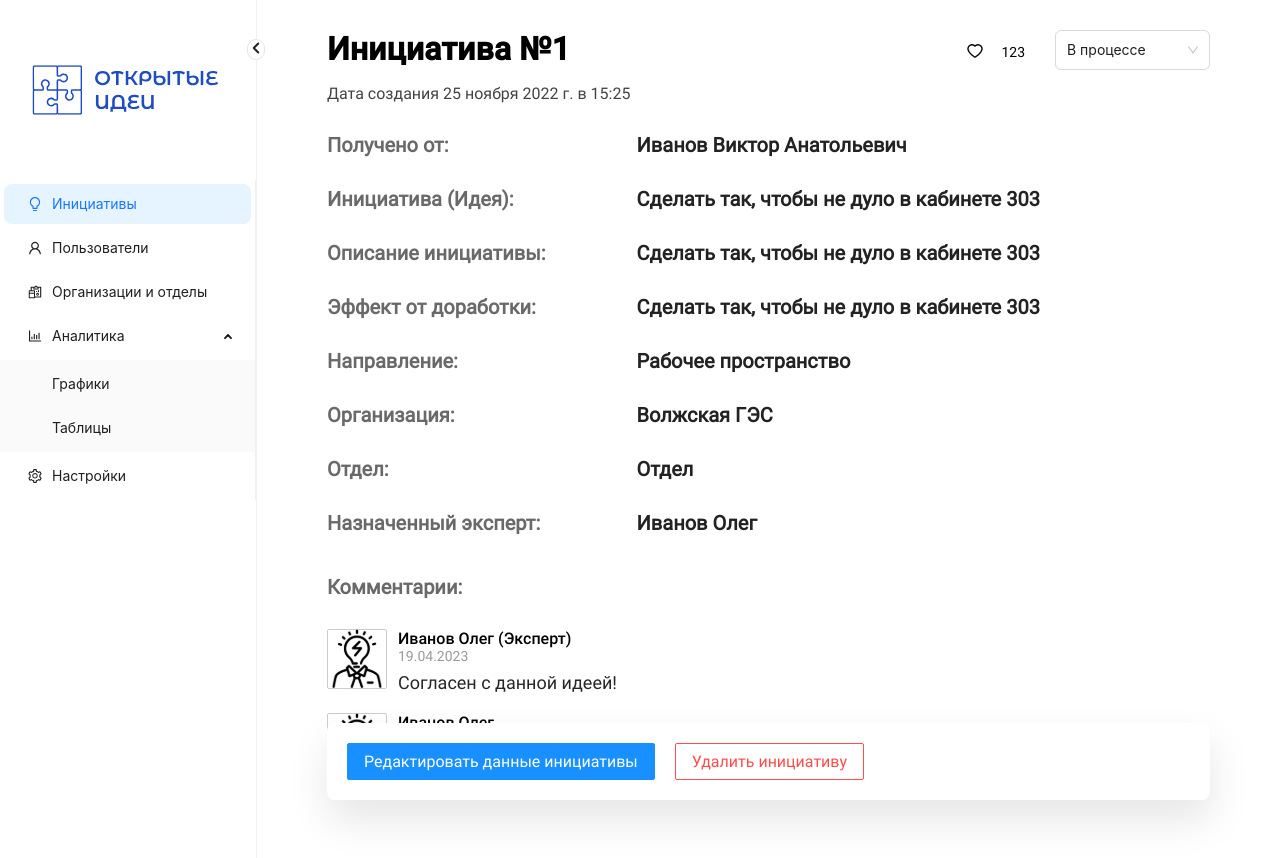
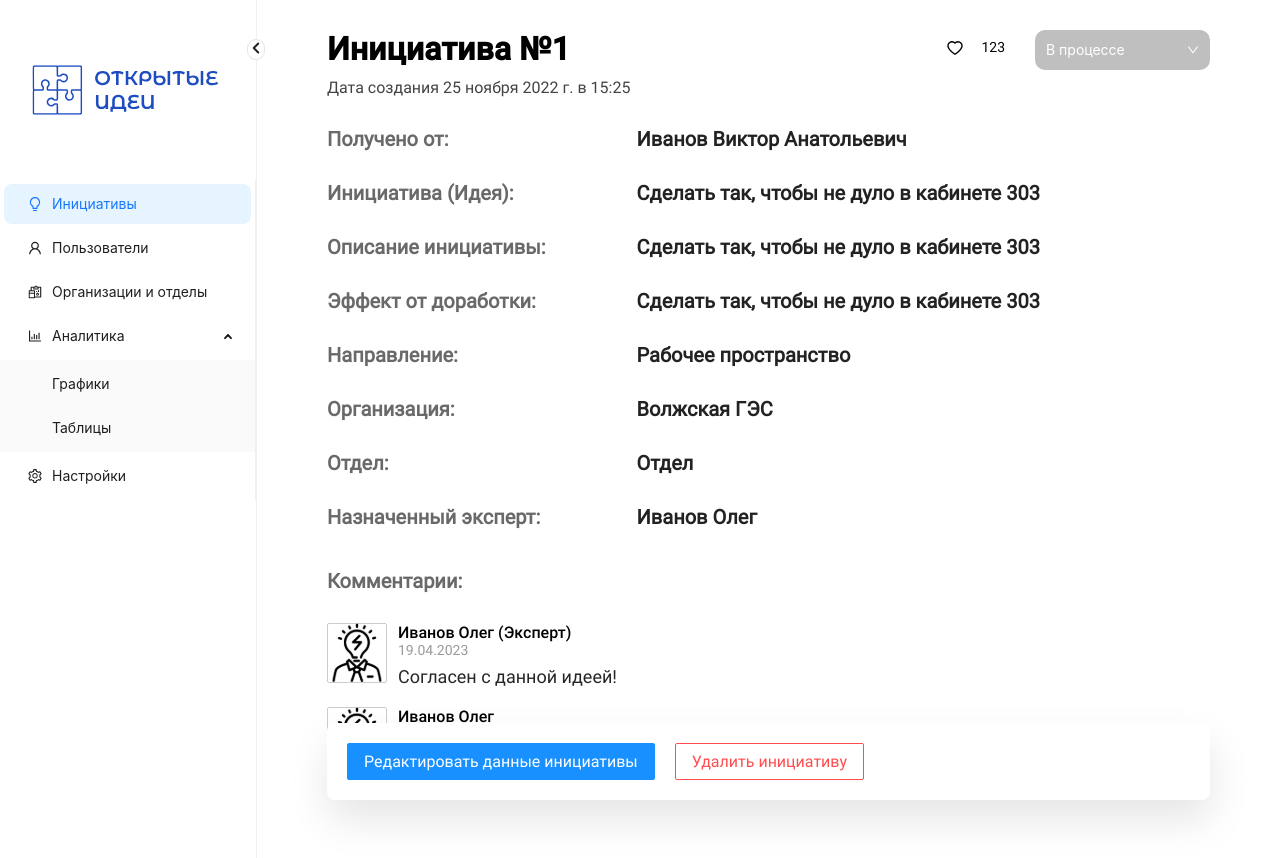
Before and after one commit to Fiwer9/open-ideas-frontend, a Next.js app: page /queries/adminApplication in a window 1280 px wide. Shown: the top 858 px of the page. Built offline with nearby package versions, Linux system fonts and the light colour scheme; no server answers.

Commit message:
Correction of selection and indentation

```diff
--- a/components/QueryComponents/AdminApplicationCard.tsx
+++ b/components/QueryComponents/AdminApplicationCard.tsx
@@ -25,8 +25,8 @@ export const AdminApplicationCard = () => {
                   </div>
 
                   <Select
-                    className={styles.select}
-                    style={{color: '#BFBFBF'}}
+                    className='select'
+                    style={{width: 175}}
                     defaultValue="В процессе"
                     options={[
                       { value: 'value1', label: 'В процессе' },
--- a/components/QueryComponents/styles/AdminApplicationCard.module.scss
+++ b/components/QueryComponents/styles/AdminApplicationCard.module.scss
@@ -37,17 +37,14 @@
         display: flex;
         flex-direction: row;
 
-        .select {
-          height: 40px;
-          min-width: 155px;
-        }
-
         .likesContainer {
           display: flex;
           flex-direction: row;
           margin-right: 30px;
 
           .numberLikes {
+            margin: 0;
+            margin-top: 9px;
             font: {
               family: RobotoRegular, sans-serif;
               weight: 400;
--- a/pages/_app.tsx
+++ b/pages/_app.tsx
@@ -1,6 +1,7 @@
 import type { AppProps } from 'next/app'
 import Store from "../store/store";
 import {createContext} from "react";
+import '../styles/variable.scss';
 
 interface State {
     store: Store,
--- a/styles/variable.scss
+++ b/styles/variable.scss
@@ -143,3 +143,18 @@ $color-red: #FF4D4F;
   margin-left: 20px;
   cursor: pointer;
 }
+
+.select {
+  .ant-select-selector {
+    height: 40px !important;
+    background-color: #BFBFBF !important;
+    color: $color-white;
+    border: none !important;
+    border-radius: 10px;
+  }
+
+  .ant-select-arrow {
+    padding-top: 7px;
+    color: white !important;
+  }
+}
```
